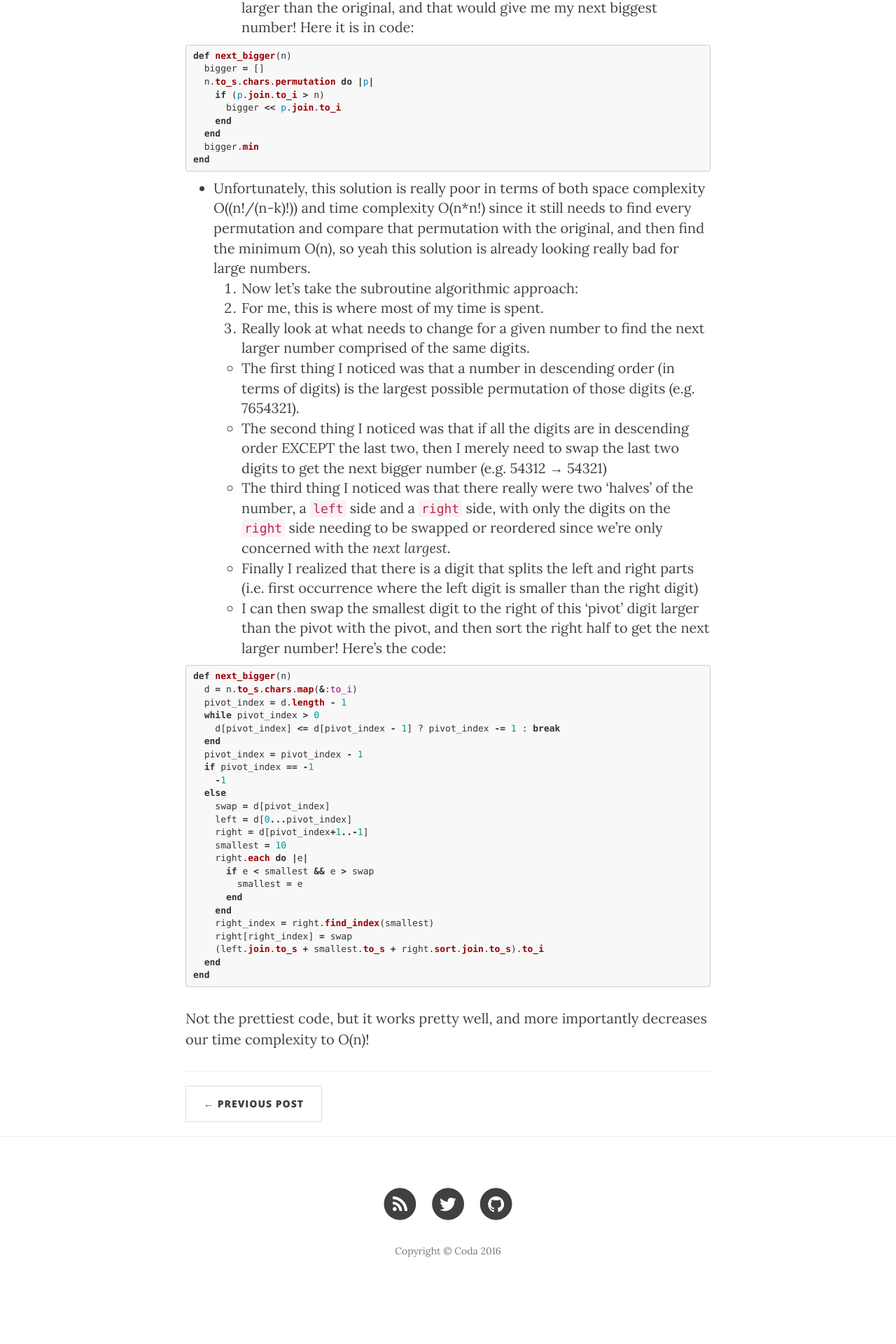
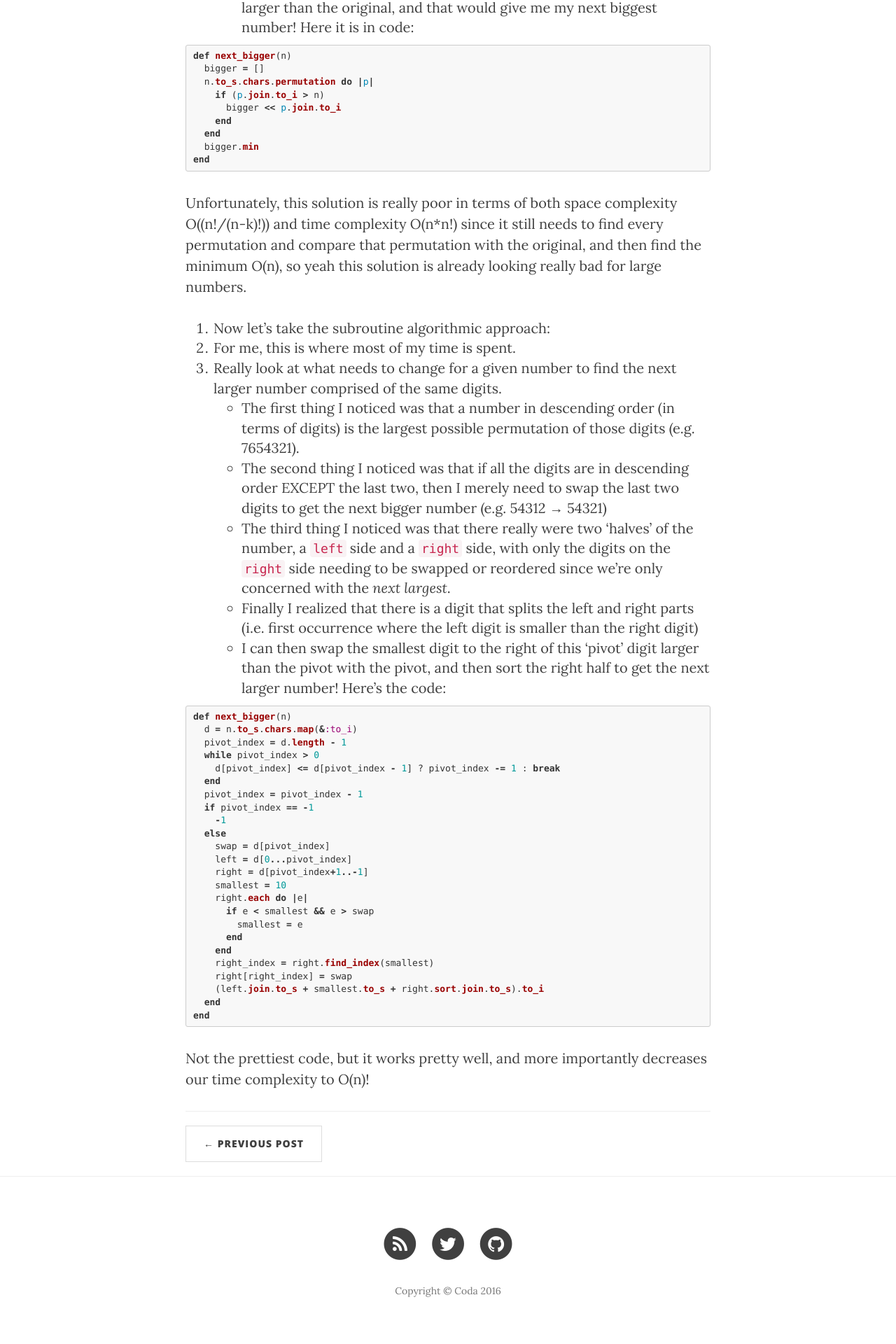
Before and after one commit to MrMonsk/Coda, a Jekyll site: the page built from _posts/2016-08-19-better-problem-solving.md, in a window 1280 px wide. Shown: the part 1263-3183 px from the top of the page at 70% size. Built offline with Jekyll 4.4.1, drawn with Linux system fonts in a browser that asks for light colours; nearby versions of some CDN libraries; before the commit the page ends 3126 px from its top, so only the background shows below that.

Commit message:
i suck at markdown

```diff
--- a/_posts/2016-08-19-better-problem-solving.md
+++ b/_posts/2016-08-19-better-problem-solving.md
@@ -29,7 +29,7 @@ def next_bigger(n)
   bigger.min
 end
 {% endhighlight %}
-   - Unfortunately, this solution is really poor in terms of both space complexity O((n!/(n-k)!)) and time complexity O(n*n!) since it still needs to find every permutation and compare that permutation with the original, and then find the minimum O(n), so yeah this solution is already looking really bad for large numbers.
+Unfortunately, this solution is really poor in terms of both space complexity O((n!/(n-k)!)) and time complexity O(n*n!) since it still needs to find every permutation and compare that permutation with the original, and then find the minimum O(n), so yeah this solution is already looking really bad for large numbers.
 3. Now let’s take the subroutine algorithmic approach:
   1. For me, this is where most of my time is spent.
   2. Really look at what needs to change for a given number to find the next larger number comprised of the same digits.
```
